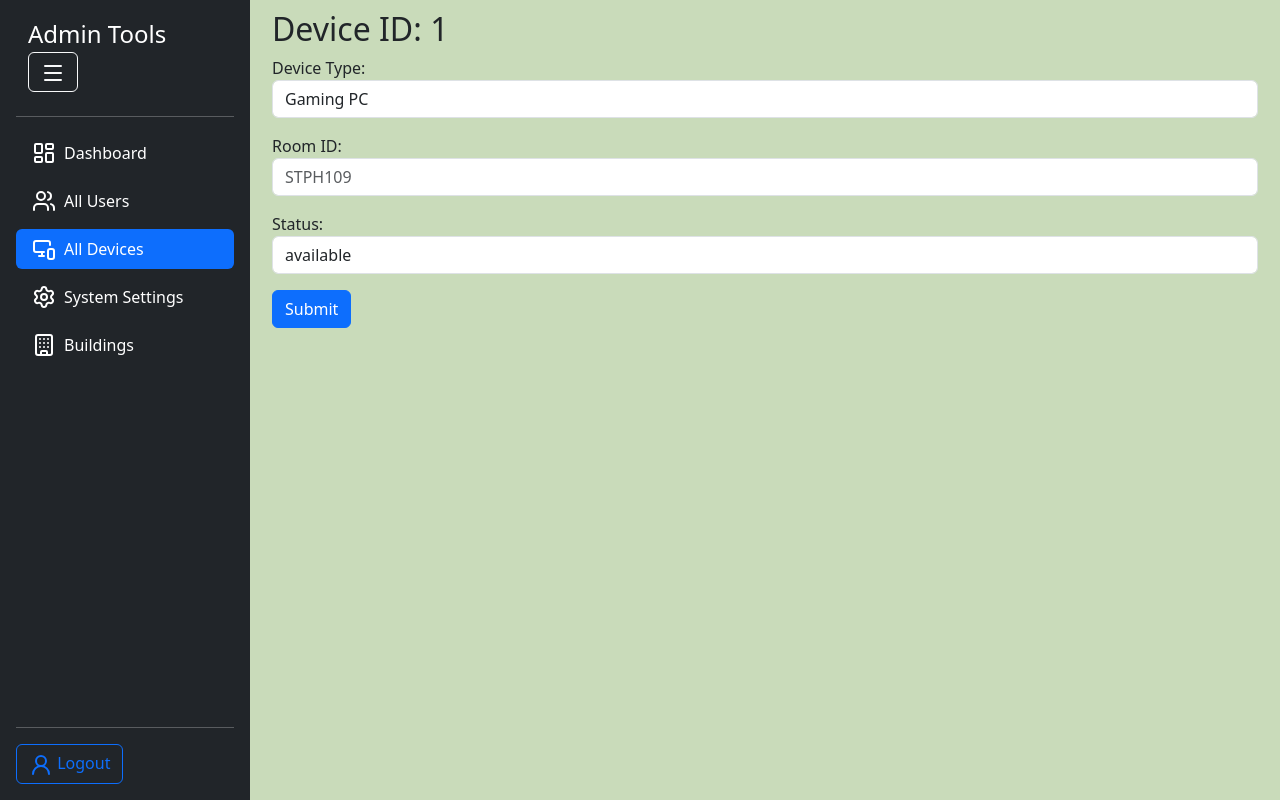
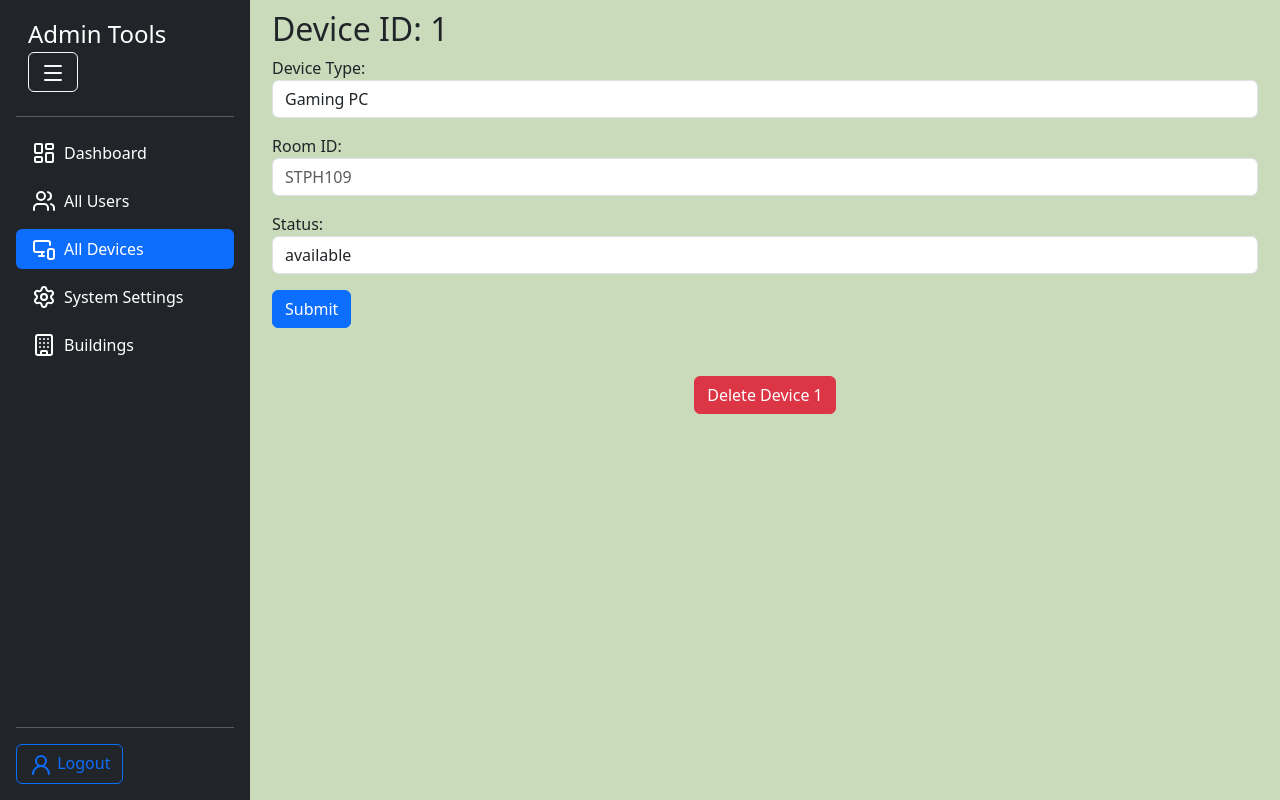
Before and after one commit to GilbertS03/CSC_4990_Capstone, a React (Vite) app in the folder app-frontend/: page /admin/devices/1 in a window 1280 px wide. Built offline with nearby package versions, Linux system fonts and the light colour scheme; no server answers; sample sign-in values are in the browser's storage.

Commit message:
Got delete working

```diff
--- a/app-frontend/src/components/admin-components/EditDevice.jsx
+++ b/app-frontend/src/components/admin-components/EditDevice.jsx
@@ -1,12 +1,38 @@
-import { useParams } from "react-router-dom";
+import { useNavigate, useParams } from "react-router-dom";
+import { deleteDevice } from "../../services/api/admin";
+import { useState } from "react";
 //todo enforce validation on fields
 //TODO fix the form now because it asks for a room id and make sure the user change it here, this is what the grid is for
 function EditDevice() {
+  const { id } = useParams();
+  const navigate = useNavigate();
+  const [error, setError] = useState(false);
   const onSubmit = (e) => {
     e.preventDefault();
     return;
   };
-  const { id } = useParams();
+
+  const handleDelete = async () => {
+    if (confirm(`Delete Device ${id}?`)) {
+      try {
+        const res = await deleteDevice(id);
+        console.log(res);
+      } catch (err) {
+        console.error(err);
+        setError(true);
+      } finally {
+        if (!error) {
+          navigate(-1);
+        } else {
+          console.log("Error, please try again");
+        }
+        setError(false);
+      }
+    } else {
+      return;
+    }
+  };
+
   return (
     <div className="container">
       <h2>Device ID: {id} </h2>
@@ -37,6 +63,11 @@ function EditDevice() {
         </div>
         <button className="btn btn-primary">Submit</button>
       </form>
+      <div className="container mt-5 text-center">
+        <button onClick={handleDelete} className="btn btn-danger">
+          Delete Device {id}
+        </button>
+      </div>
     </div>
   );
 }
--- a/app-frontend/src/services/api/admin.js
+++ b/app-frontend/src/services/api/admin.js
@@ -61,7 +61,7 @@ export const moveDevice = async (id, data) => {
 
 export const deleteDevice = async(id) => {
     try{
-        const res = api.delete(`/devices/delete${id}`);
+        const res = api.delete(`/devices/delete/${id}`);
         return res;
     }
     catch(error){
@@ -155,7 +155,7 @@ export const deleteUser = async(id) => {
     }
 };
 
-// Reservation
+// Reservation Routes
 export const deleteReservation = async (id) => {
     try{
         const res = await api.delete(`/reservations/delete/${id}`);
```
